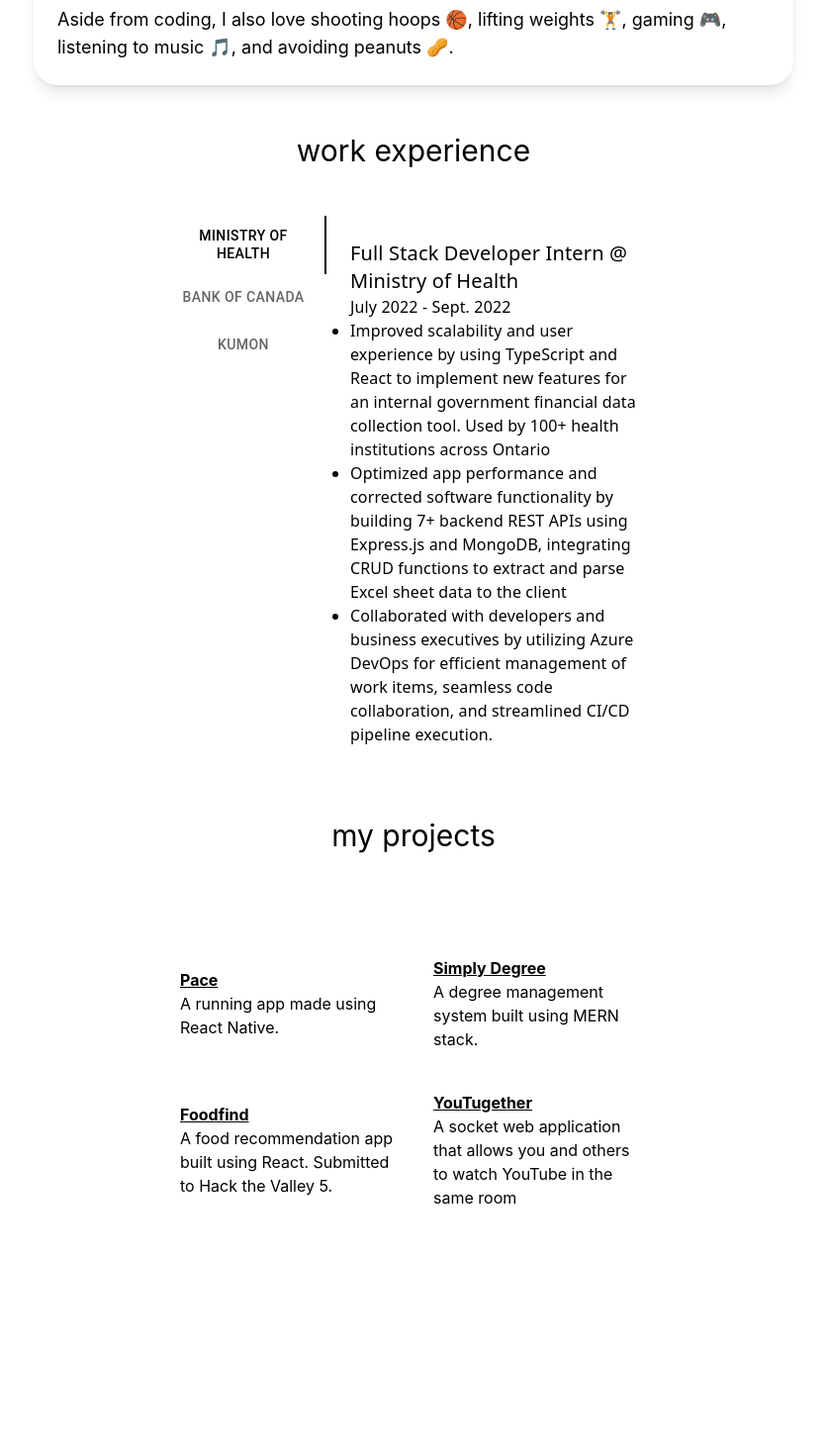
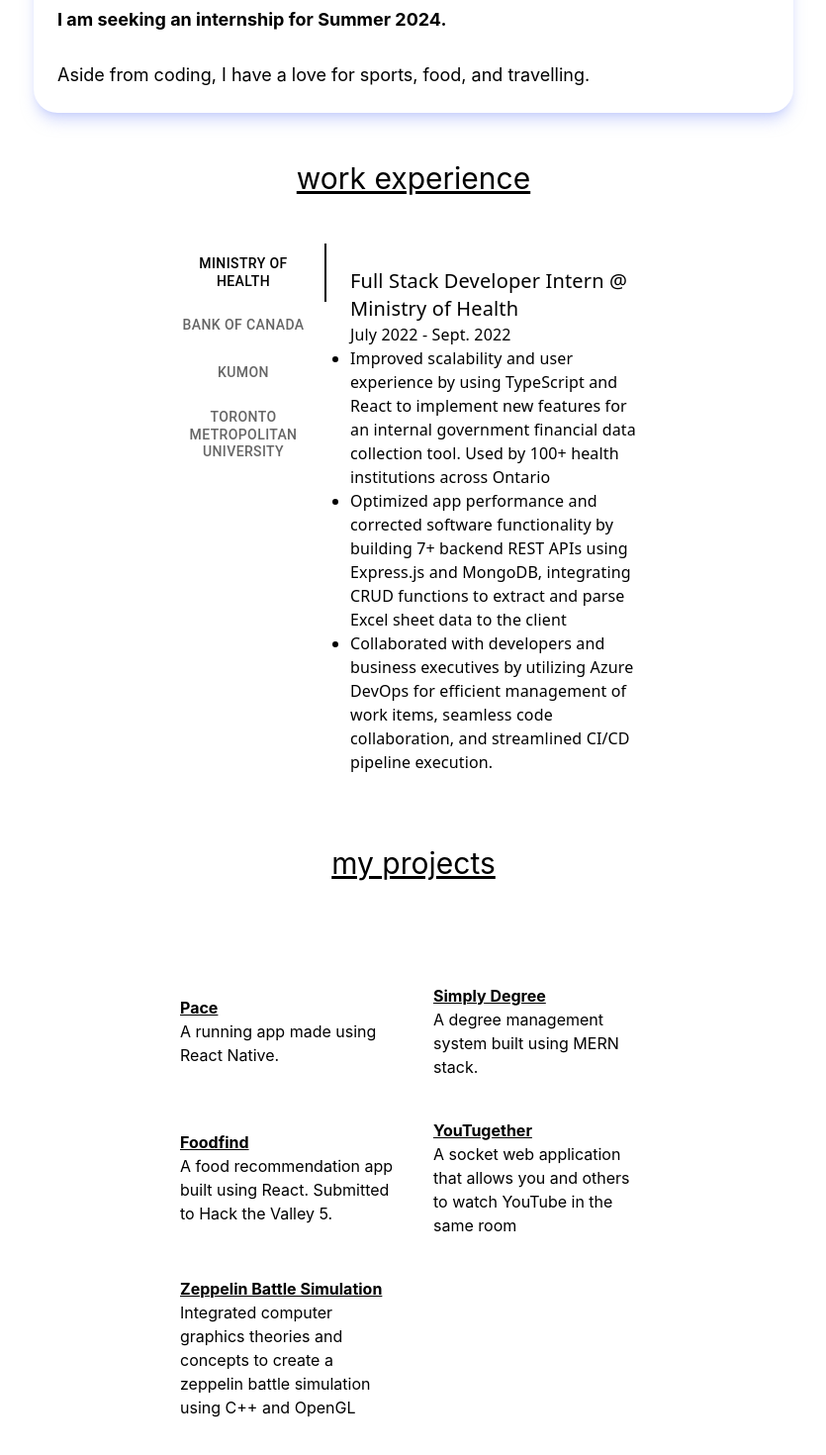
Before and after one commit to bencostas/bencostas.github.io, a React (Create React App) app: page / in a window 1280 px wide. Shown: the part 524-1994 px from the top of the page at 99% size, without its empty margins (222-1057 px from the left). Before the commit the page ends 1802 px from the top, so only its background shows below. Built offline with nearby package versions, Linux system fonts and the light colour scheme.

Commit message:
made changes based on current semester

```diff
--- a/src/Components/Data.js
+++ b/src/Components/Data.js
@@ -22,6 +22,12 @@ const Data =[
         language: "JavaScript",
         link: "https://github.com/bencostas/YouTugether",
         desc: "A socket web application that allows you and others to watch YouTube in the same room"
+    },
+    {
+        name: "Zeppelin Battle Simulation",
+        language: "C++",
+        link: "https://github.com/bencostas/zeppelin-battle-simulation",
+        desc: "Integrated computer graphics theories and concepts to create a zeppelin battle simulation using C++ and OpenGL"
     }
 
 ]
--- /dev/null
+++ b/src/Components/Gallery.js
@@ -0,0 +1,22 @@
+import React, {useState} from "react";
+import Data from "./Data.js";
+import Container from "./Container.js";
+//import Buttons from "./Buttons.js";
+
+const Gallery = () => {
+    const [item] = useState(Data);
+
+    return  (
+        <>
+        <div className="text-3xl py-12 flex items-center flex-col underline">
+            my projects
+        </div>
+        <div className="flex items-center flex-col ">
+        <Container item={item}/>
+        </div>
+
+        </>
+    );
+};
+
+export default Gallery;
--- a/src/Components/Gallery.tsx
+++ /dev/null
@@ -1,30 +0,0 @@
-import React, {useState} from "react";
-import Data from "./Data";
-import Container from "./Container.js";
-import Buttons from "./Buttons.js";
-
-const Gallery = () => {
-    const [item, setItem] = useState(Data);
-    const menuItems = [...new Set(Data.map((Val) => Val.language))];
-
-    const filterItem = (curcat) => {
-        const newItem = Data.filter((newVal) => {
-          return newVal.language === curcat;
-        });
-        setItem(newItem);
-      };
-
-    return  (
-        <>
-        <div className="text-3xl py-12 flex items-center flex-col">
-            my projects
-        </div>
-        <div className="flex items-center flex-col ">
-        <Container item={item}/>
-        </div>
-
-        </>
-    );
-};
-
-export default Gallery;
--- a/src/Components/JobData.js
+++ b/src/Components/JobData.js
@@ -29,6 +29,15 @@ const Jobs =[
             "Enhanced user experience and interaction by integrating JavaScript and Bootstrap to construct a dynamic user interface. Ensured long-term scalability and maintainability by creating reusable components.",
             "Implemented 5 backend REST APIs enabling CRUD operations between the client and database. Resolved issues in SQL query definitions boosting data accuracy by 10%, improving the overall efficiency and reliability of the application."
         ]
+    },
+    {
+        company: "Toronto Metropolitan University",
+        title: "Undergraduate Research Assistant",
+        date: "Oct. 2023 - Present",
+        desc: [
+            "Under the supervision of Dr. Ali Mazalek, assisting in the development and maintenance of the SimSnap project. The project strives to improve collaborative learning through reconfigurable simulations",
+            "Verified software functionality and accuracy by performing unit tests on existing components."
+        ]
     }
 ]
 
--- a/src/Components/Jobs.tsx
+++ b/src/Components/Jobs.js
@@ -1,4 +1,4 @@
-import React, {useState} from "react";
+import React from "react";
 import Jobs from "./JobData"
 import JobTabs from "./JobTabs";
 
@@ -6,7 +6,7 @@ const Work = () => {
 
     return(
         <>
-        <div className="text-3xl py-12 flex items-center flex-col">
+        <div className="text-3xl py-12 flex items-center flex-col underline">
             work experience
 
         </div>
--- a/src/Components/MainBody.tsx
+++ b/src/Components/MainBody.js
@@ -16,18 +16,20 @@ function MainBody() {
             </div>
 
 
-            <div className='rounded-3xl text-lg shadow-lg text-left self-auto w-full lg:w-3/5 2xl:w-2/5 p-6 list-disc'>
+            <div className='rounded-3xl text-lg shadow-lg shadow-indigo-300/50 text-left self-auto w-full lg:w-3/5 2xl:w-2/5 p-6 list-disc'>
             Nice to meet you! I am currently pursuing my undergraduate in computer science
             and am looking for exciting opportunities in tech. I love learning new things
             and finding different approaches to tackle problems.
             <br/>
             <br/>
-            Currently, I have experience
-            working in web development, system development, and cybersecurity. I'm looking to
+            I have experience
+            working in web development, system development, and software development. I'm looking to
             gain as much experience and exposure as I can into different fields of tech before I graduate.
             <br/>
             <br/>
-            Aside from coding, I also love shooting hoops 🏀, lifting weights 🏋, gaming 🎮, listening to music 🎵, and avoiding peanuts 🥜.
+            <p className='font-bold'>I am seeking an internship for Summer 2024.</p>
+            <br/>
+            Aside from coding, I have a love for sports, food, and travelling.
             <br/>
             </div>
         </div>
```
Also changed, not shown: src/App.js (+4 -4 lines), src/Components/Header.js (renamed from src/Components/Header.tsx).
